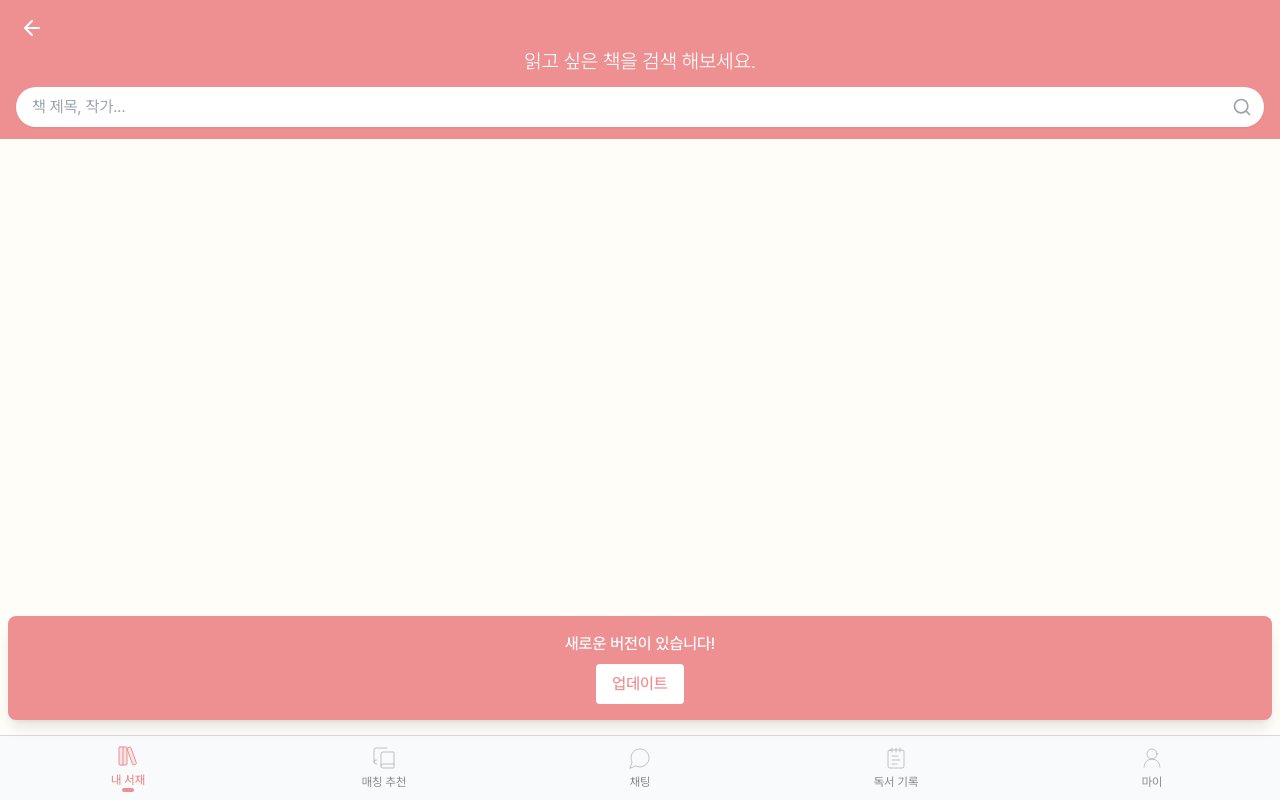
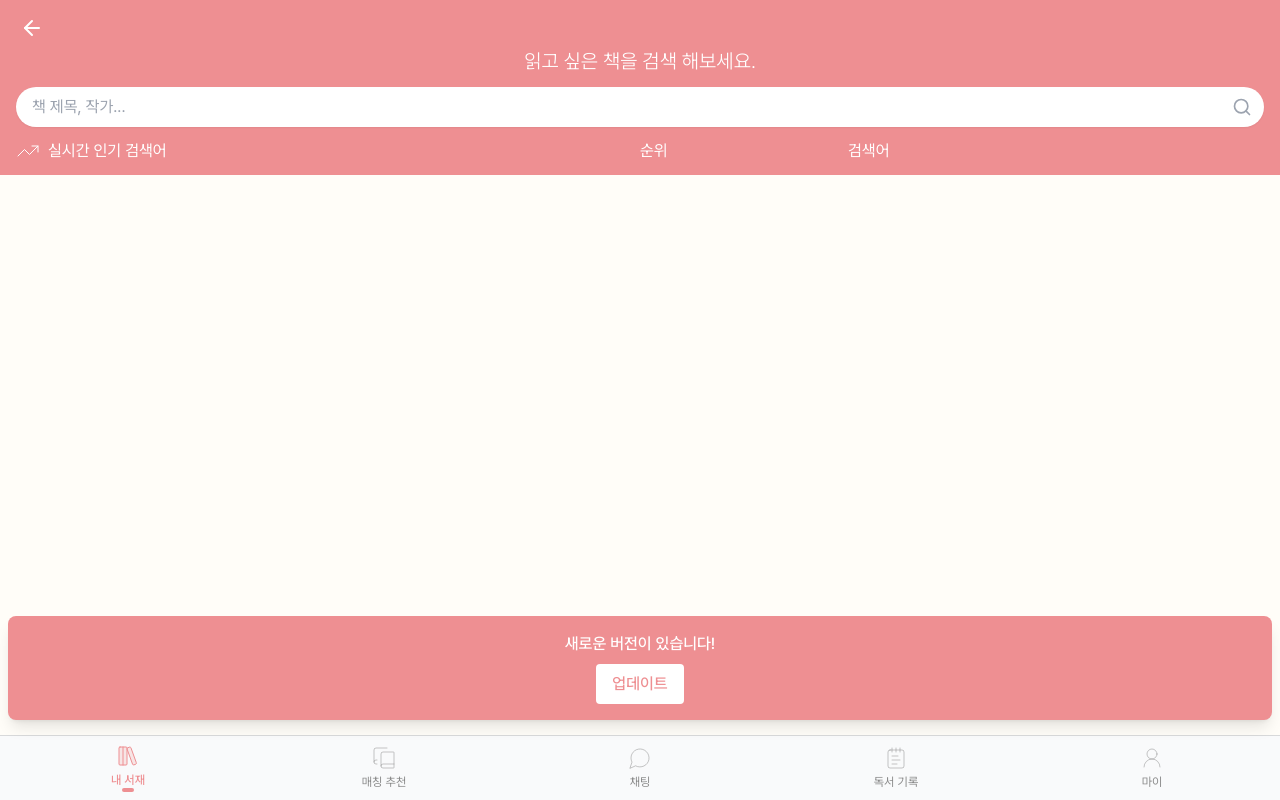
Before and after one commit to SubiHwang/book-shy, a React (Vite) app in the folder bookshy/: page /matching/search-wish-books in a window 1280 px wide. Built offline with nearby package versions, Linux system fonts and the light colour scheme; no server answers.

Commit message:
💄 feat: 실시간 검색어 컴포넌트 디자인

```diff
--- a/bookshy/src/components/matching/wishbooks/PopularSearchTerm.tsx
+++ b/bookshy/src/components/matching/wishbooks/PopularSearchTerm.tsx
@@ -1,9 +1,16 @@
+import { TrendingUp } from 'lucide-react';
+
 const PopularSearchTerm = () => {
-  return (<div className="populr-search-term flex justify-between">
-    <div>실시간 인기 검색어</div>
-    <div>순위</div>
-    <div>검색어</div>
-  </div>)
+  return (
+    <div className="populr-search-term flex justify-between mt-3">
+      <div className="flex text-white w-3/6 text-center items-center gap-2">
+        <TrendingUp strokeWidth={1} />
+        <p>실시간 인기 검색어</p>
+      </div>
+      <div className="w-1/6 text-white">순위</div>
+      <div className="w-2/6 text-white">검색어</div>
+    </div>
+  );
 };
 
 export default PopularSearchTerm;
--- a/bookshy/src/pages/matching/wishbook/SearchWishBooks.tsx
+++ b/bookshy/src/pages/matching/wishbook/SearchWishBooks.tsx
@@ -1,3 +1,4 @@
+import PopularSearchTerm from '@/components/matching/wishbooks/PopularSearchTerm';
 import SearchBar from '@/components/matching/wishbooks/SearchBar';
 import { ArrowLeft } from 'lucide-react';
 import { useState, KeyboardEvent } from 'react';
@@ -26,6 +27,7 @@ const SearchWishBooks = () => {
           읽고 싶은 책을 검색 해보세요.
         </p>
         <SearchBar onSearch={handleSearch} />
+        <PopularSearchTerm/>
       </div>
     </div>
   );
```
